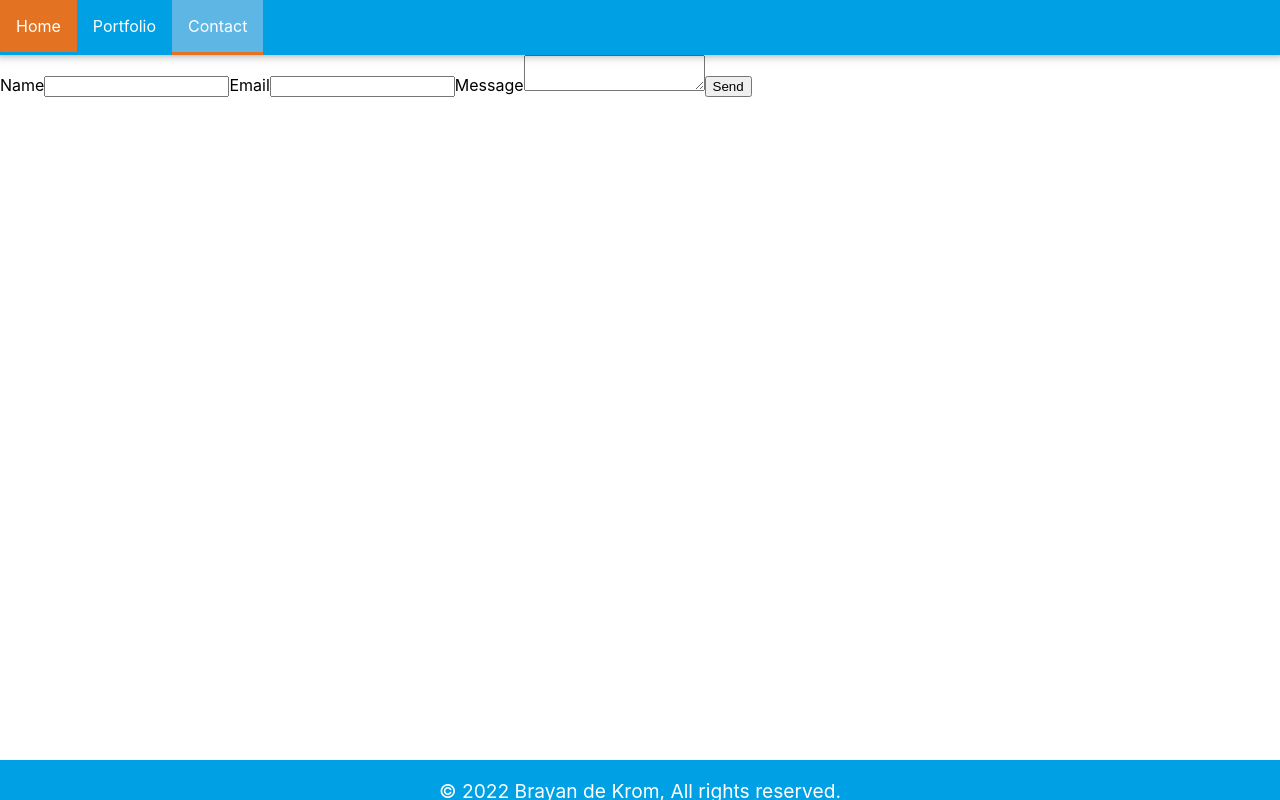
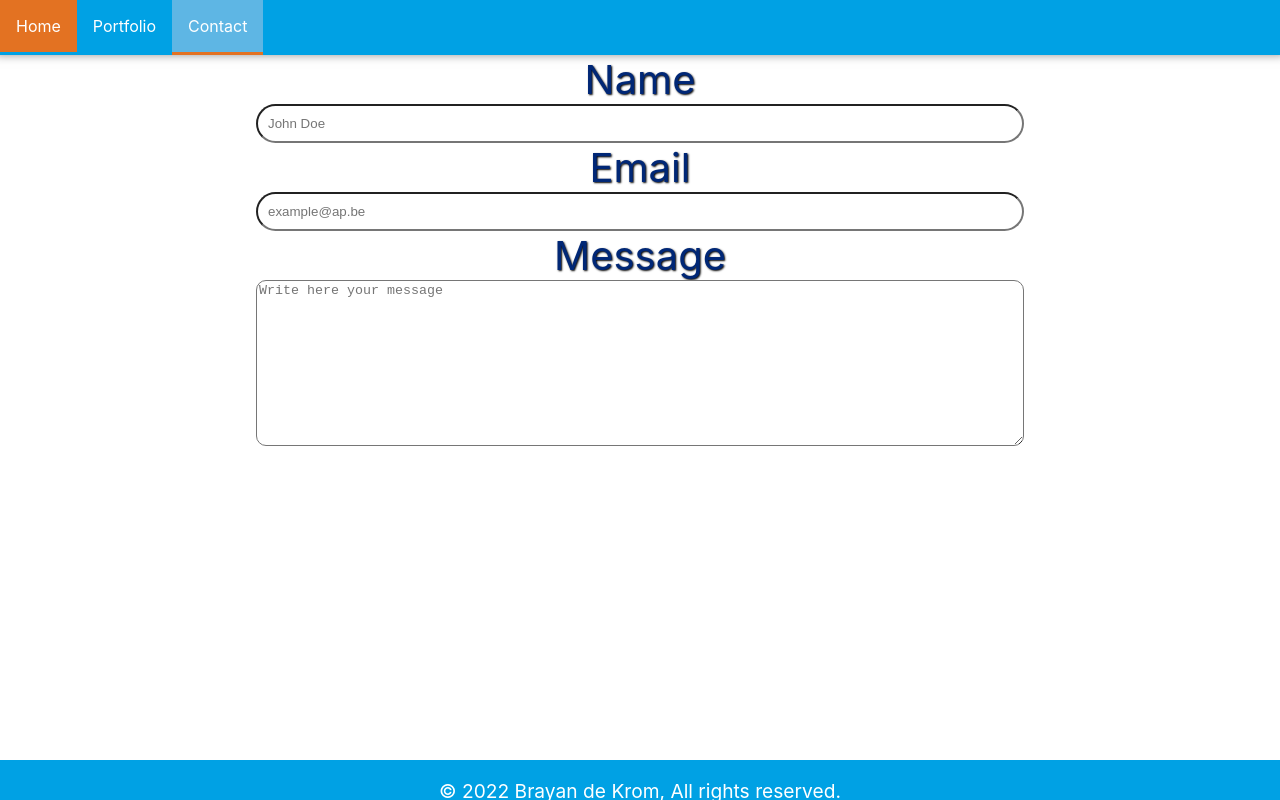
Before and after one commit to Brdekrom/wf-portfolio-app, a React (Create React App) app: page /contact in a window 1280 px wide. Built offline with nearby package versions, Linux system fonts and the light colour scheme.

Commit message:
contact page finished

```diff
--- a/src/components/Contact/Contact.module.css
+++ b/src/components/Contact/Contact.module.css
@@ -0,0 +1,79 @@
+.formStyle {
+    display: flex;
+    flex-direction: column;
+    width: 60%;
+    margin-left: 20%;
+    text-align: center;
+}
+.formStyle label {
+    font-size: 2rem;
+    text-shadow: 1px 1px 2px black ;
+    color: rgb(0, 39, 118);
+    font-size: 2.5rem;
+}
+.formStyle input{
+    padding: 10px;
+    border-radius: 2rem;
+}
+
+.formStyle textarea {
+    height: 10rem;
+    border-radius: 10px;
+}
+.submitButton {
+    margin-top: 2rem;
+    margin-left: 40%;
+    padding: 2rem;
+    border-radius: 10px;
+    background-color: rgb(0,161,222);
+    width: 20%;
+    font-size: 1.3rem;
+    box-shadow: 1px 1px 2px black;
+    padding: 15px 15px;
+    font-size: 1.5rem;
+    gap: 2px;
+    animation:bouncy 5s infinite linear;
+    position:relative;
+}
+@keyframes submitButton {
+    0%{top:0em}
+    40%{top:0em}
+    43%{top:-0.9em}
+    46%{top:0em}
+    48%{top:-0.4em}
+    50%{top:0em}
+    100%{top:0em;}
+    }
+
+.submitButton:hover {
+    cursor: pointer;
+    background-color:rgb(94, 182, 228) ;
+    color: white;
+}
+
+.bouncy{
+    background-color: rgb(0, 161, 228);
+    border-radius: 5px;
+    border: 0px;
+    box-shadow: 1px 1px 2px black;
+    padding: 15px 15px;
+    font-size: 1.5rem;
+    gap: 2px;
+    animation:bouncy 5s infinite linear;
+    position:relative;
+    }
+    @keyframes bouncy {
+    0%{top:0em}
+    40%{top:0em}
+    43%{top:-0.9em}
+    46%{top:0em}
+    48%{top:-0.4em}
+    50%{top:0em}
+    100%{top:0em;}
+    }
+
+.bouncy:hover{
+    cursor: pointer;
+    background-color:rgb(94, 182, 228) ;
+    color: white;
+}
--- a/src/components/Contact/Contact.tsx
+++ b/src/components/Contact/Contact.tsx
@@ -1,9 +1,25 @@
 import { Fragment, useRef, useState, } from "react"
-import style from "./Contact.module.css"
+import styles from "./Contact.module.css"
 import emailjs from 'emailjs-com'
 
 const Contact = () => {
-    const [name, setName] = useState("")
+    const [name, setName] = useState<string>("")
+    const [email, setEmail] = useState<string>("")
+    const [message, setMessage] = useState<string>("")
+
+    const validator = (name:string, email:string, message:string): boolean => {
+        if (name !== "" && email !== "" && message !== "") {
+            return true
+        }else{
+            return false;}
+    }
+
+    const handleClick = () => {
+        setName("")
+        setEmail("")
+        setMessage("")
+    }
+
 
     const form = useRef();
 
@@ -19,14 +35,14 @@ const Contact = () => {
     };
 
     return (
-        <form onSubmit={sendEmail}>
+        <form className={styles.formStyle} onSubmit={sendEmail}>
             <label>Name</label>
-            <input type="text" name="name" />
+            <input type="text" name="name" onChange={event => setName(event.target.value)} value={name} placeholder="John Doe" />
             <label>Email</label>
-            <input type="email" name="email" />
+            <input type="email" name="email" onChange={event => setEmail(event.target.value)} value={email} placeholder="example@ap.be" />
             <label>Message</label>
-            <textarea name="message" />
-            <input type="submit" value="Send" />
+            <textarea name="message" onChange={event => setMessage(event.target.value)} value={message} placeholder="Write here your message"/>
+            {validator(email,name, message) && <input className={styles.submitButton} onClick={() => setTimeout(handleClick,500) } type="submit" value="Send"/>}
         </form>
 
     )
--- a/src/components/Home/Home.module.css
+++ b/src/components/Home/Home.module.css
@@ -41,9 +41,6 @@ a, span {
     color: rgb(0, 161, 228);
 }
 
-header {
-
-}
 
 .intro {
     text-align: center;
```
